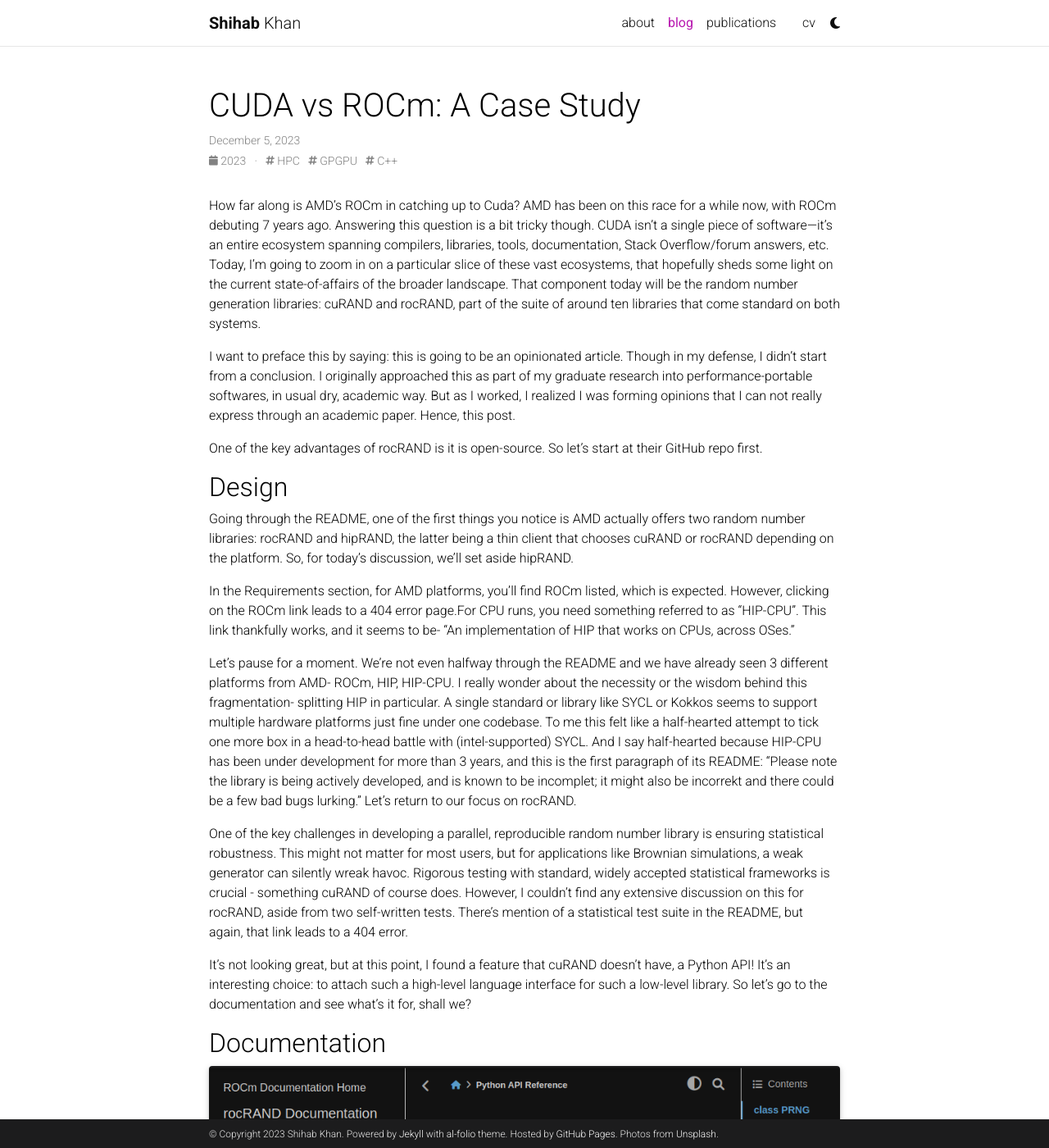
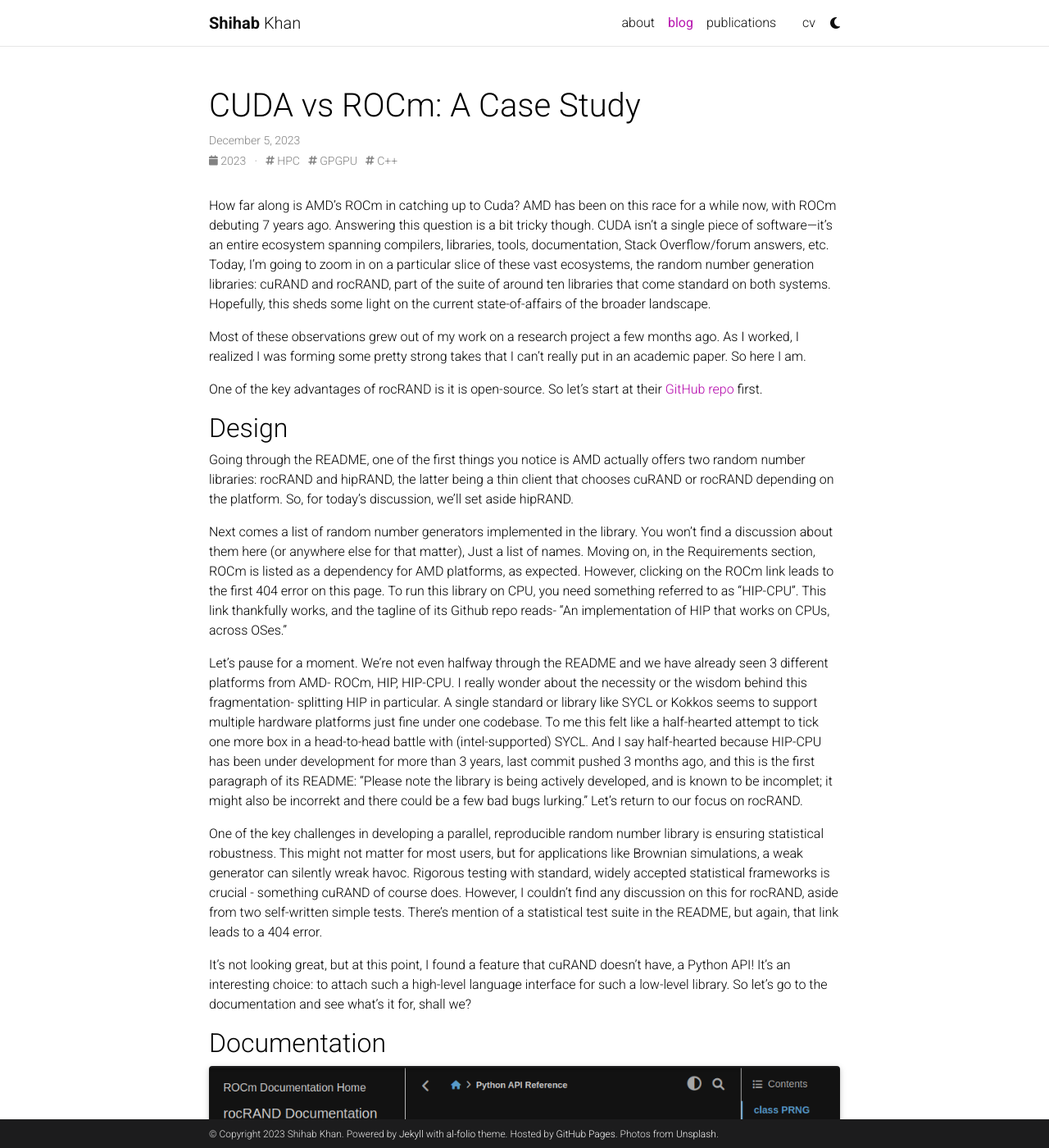
Before and after one commit to Shihab-Shahriar/Shihab-Shahriar.github.io, a Jekyll site: the page built from _posts/2023-12-04-Cuda vs Rocm: A Case Study Through Random Number Libraries.md, in a window 1280 px wide and 1400 px high. Shown: the whole window at 82% size. Built offline with Jekyll 4.4.1, drawn with Linux system fonts in a browser that asks for light colours; full-size pictures stand in for the smaller copies a plugin makes; comment, search, counter and statistics services are not loaded; a style sheet for code colours, icons or effects is not loaded; some of the changed text lies outside the part shown.

Commit message:
attempt 2

```diff
--- a/_posts/2023-12-04-Cuda vs Rocm: A Case Study Through Random Number Libraries.md
+++ b/_posts/2023-12-04-Cuda vs Rocm: A Case Study Through Random Number Libraries.md
@@ -5,20 +5,20 @@
 tags: HPC GPGPU C++
 ---
 
-How far along is AMD's ROCm in catching up to Cuda? AMD has been on this race for a while now, with ROCm debuting 7 years ago. Answering this question is a bit tricky though. CUDA isn’t a single piece of software—it’s an entire ecosystem spanning compilers, libraries, tools, documentation, Stack Overflow/forum answers, etc. Today, I’m going to zoom in on a particular slice of these vast ecosystems, that hopefully sheds some light on the current state-of-affairs of the broader landscape. That component today will be the random number generation libraries: cuRAND and rocRAND, part of the suite of around ten libraries that come standard on both systems.
+How far along is AMD's ROCm in catching up to Cuda? AMD has been on this race for a while now, with ROCm debuting 7 years ago. Answering this question is a bit tricky though. CUDA isn’t a single piece of software—it’s an entire ecosystem spanning compilers, libraries, tools, documentation, Stack Overflow/forum answers, etc. Today, I’m going to zoom in on a particular slice of these vast ecosystems, the random number generation libraries: cuRAND and rocRAND, part of the suite of around ten libraries that come standard on both systems. Hopefully, this sheds some light on the current state-of-affairs of the broader landscape.
 
-I want to preface this by saying: this is going to be an opinionated article. Though in my defense, I didn't start from a conclusion. I originally approached this as part of my graduate research into performance-portable softwares, in usual dry, academic way. But as I worked, I realized I was forming opinions that I can not really express through an academic paper. Hence, this post.
+Most of these observations grew out of my work on a research project a few months ago. As I worked, I realized I was forming some pretty strong takes that I can't really put in an academic paper. So here I am.
 
-One of the key advantages of rocRAND is it is open-source. So let's start at their GitHub repo first.
+One of the key advantages of rocRAND is it is open-source. So let's start at their [GitHub repo](https://github.com/ROCm/rocRAND) first.
 
 ## Design
 Going through the README, one of the first things you notice is AMD actually offers two random number libraries: rocRAND and hipRAND, the latter being a thin client that chooses cuRAND or rocRAND depending on the platform. So, for today's discussion, we'll set aside hipRAND.
 
-In the Requirements section, for AMD platforms, you'll find ROCm listed, which is expected. However, clicking on the ROCm link leads to a 404 error page.For CPU runs, you need something referred to as "HIP-CPU". This link thankfully works, and it seems to be- "An implementation of HIP that works on CPUs, across OSes."
+Next comes a list of random number generators implemented in the library. You won't find a discussion about them here (or anywhere else for that matter), Just a list of names. Moving on, in the Requirements section, ROCm is listed as a dependency for AMD platforms, as expected. However, clicking on the ROCm link leads to the first 404 error on this page. To run this library on CPU, you need something referred to as "HIP-CPU". This link thankfully works, and the tagline of its Github repo reads- "An implementation of HIP that works on CPUs, across OSes."
 
-Let's pause for a moment. We're not even halfway through the README and we have already seen 3 different platforms from AMD- ROCm, HIP, HIP-CPU. I really wonder about the necessity or the wisdom behind this fragmentation- splitting HIP in particular. A single standard or library like SYCL or Kokkos seems to support multiple hardware platforms just fine under one codebase. To me this felt like a half-hearted attempt to tick one more box in a head-to-head battle with (intel-supported) SYCL. And I say half-hearted because HIP-CPU has been under development for more than 3 years, and this is the first paragraph of its README: "Please note the library is being actively developed, and is known to be incomplet; it might also be incorrekt and there could be a few bad bugs lurking." Let's return to our focus on rocRAND.
+Let's pause for a moment. We're not even halfway through the README and we have already seen 3 different platforms from AMD- ROCm, HIP, HIP-CPU. I really wonder about the necessity or the wisdom behind this fragmentation- splitting HIP in particular. A single standard or library like SYCL or Kokkos seems to support multiple hardware platforms just fine under one codebase. To me this felt like a half-hearted attempt to tick one more box in a head-to-head battle with (intel-supported) SYCL. And I say half-hearted because HIP-CPU has been under development for more than 3 years, last commit pushed 3 months ago, and this is the first paragraph of its README: "Please note the library is being actively developed, and is known to be incomplet; it might also be incorrekt and there could be a few bad bugs lurking." Let's return to our focus on rocRAND.
 
-One of the key challenges in developing a parallel, reproducible random number library is ensuring statistical robustness. This might not matter for most users, but for applications like Brownian simulations, a weak generator can silently wreak havoc. Rigorous testing with standard, widely accepted statistical frameworks is crucial - something cuRAND of course does. However, I couldn't find any extensive discussion on this for rocRAND, aside from two self-written tests. There's mention of a statistical test suite in the README, but again, that link leads to a 404 error.
+One of the key challenges in developing a parallel, reproducible random number library is ensuring statistical robustness. This might not matter for most users, but for applications like Brownian simulations, a weak generator can silently wreak havoc. Rigorous testing with standard, widely accepted statistical frameworks is crucial - something cuRAND of course does. However, I couldn't find any discussion on this for rocRAND, aside from two self-written simple tests. There's mention of a statistical test suite in the README, but again, that link leads to a 404 error.
 
 It's not looking great, but at this point, I found a feature that cuRAND doesn't have, a Python API! It's an interesting choice: to attach such a high-level language interface for such a low-level library. So let's go to the documentation and see what's it for, shall we?
 
@@ -26,13 +26,19 @@
 
 {% include figure.html path="assets/img/rocm/py.png" class="img-fluid rounded z-depth-1 mx-auto d-block" caption="Figure 1: rocRAND's Python API."%}
 
-That's it! That's the entirety of the Python API documentation – and no, those headers aren’t clickable. [This is it](https://rocm.docs.amd.com/projects/rocRAND/en/latest/python_api.html)!!!
+That's it! That's the entirety of the Python API documentation – and no, those headers aren’t clickable. [This is it](https://rocm.docs.amd.com/projects/rocRAND/en/latest/python_api.html)!
 
-So, that was a bonus feature. What about the C++ API documentation? well, it exists, but it's hardly any different. It's almost entirely just a dump of function docstrings, with same comment copy/pasted for all the functions. And this mindless copy/pasting has predictable result- you'll find, for example, the "documentation" mention 64 bit int return type for a function while it actually returns 32-bit.
+So, that was a bonus feature. What about the C++ API documentation? well, it exists, but it's hardly any different. The API reference is almost entirely just a dump of function docstrings, with same comment copy/pasted for all the functions. And this mindless copy/pasting has predictable result- you'll find, for example, the "documentation" mention 64 bit int return type for a function while it actually returns 32-bit.
+
+The Programming Guide again starts (and ends) with the list of generators, with only one piece of extra information here, whether a generator is for pseudo-random or quasi-random number generation. The next (and final) section is titled "Ordering", and the very first sentence starts talking about "how results are ordered in global memory." If you just thought- wait, what results? that's a very valid response. You *might* eventually figure out they are talking about the host-side API that generates a buffer of random numbers on device. Being GPU, it uses multiple threads behind the scene, and ordering here refers to how to order the numbers coming out of each thread in the output buffer. They list 5 ways of doing it, after commenting how this choice impacts performance and reproducibility. Go on, [read about them a little bit](https://rocm.docs.amd.com/projects/rocRAND/en/latest/programmers_guide.html#), you'll soon discover a pretty interesting relationship between them. For the lazy among you, here's a clue:
+
+{% include figure.html path="assets/img/rocm/Spiderman.png" class="img-fluid rounded z-depth-1 mx-auto d-block" caption="" style="max-width: 50%;" %}
+
+They are all the same! Of course, they don't say that directly, it's another little thing for you to figure out. (well, technically I can't say "all" are same, becuase they don't mention the fifth one anywhere else in the page.)
 
 Frankly, this isn't just bad documentation; this is horrendous. There is no attempt anywhere to introduce or explain anything: just data dumps and lists. You get the sense, once again, that this "documentation work" was another box for someone to tick, without any consideration paid to a potential user of the software.
 
-But the code follows the same API as cuRAND. So someone familar with cuRAND will be able to manage. (I guess that was the assumption of documentation authors, they didn't imagine anyone coming straight to AMD ecosystem.) Let's look at that code next.
+But the code follows the same API as cuRAND. So someone familar with cuRAND will be able to manage eventually. Let's look at how that code fares against cuRAND next.
 
 ## Performance
 
@@ -40,19 +46,16 @@
 
 {% include figure.html path="assets/img/rocm/comb.jpg" class="img-fluid rounded z-depth-1 mx-auto d-block" caption="Figure 2:  Time taken to render the image on the right by cuRAND and rocRAND libraries (left)"%}
 
-4.03 seconds vs 5.5s- the raytracer with the rocRAND version is 37% slower. Remember this isn't a micro-benchmark of just random number generation part, the timings are for whole program. I think this is a pretty substantial slowdown.
+4.03 seconds vs 5.5s- the raytracer with the rocRAND version is 37% slower. Remember this isn't a micro-benchmark of just random number generation part, the timings are for whole program. With that in mind, I think this is a pretty substantial slowdown.
 
-The benchmark was performed on an Nvidia V100 GPU. Is that fair? I think yes, especially since rocRAND’s developers [claimed](https://streamhpc.com/blog/2017-11-29/learn-amds-prng-library-developed-rocRAND/) to have performance parity with cuRAND on Nvidia GPUs. But maybe cuRAND has some hardware-specific optimizations? I really don't think that's the case. Philox algorithm isn't that complicated, it doesn't really need any advanced GPU primitives. But don't take just my word for it: our lab made a pretty simple implementation of Philox, (you can find it here [here](https://github.com/msu-sparta/OpenRAND/blob/main/include/openrand/phillox.h)), it is orders of magnitude smaller than rocRAND's implementation in terms of LOC, yet it performs on par with CuRAND (4.09 seconds).
+The benchmark was performed on an Nvidia V100 GPU. Is that fair? I think yes, especially since rocRAND’s developers [claimed](https://streamhpc.com/blog/2017-11-29/learn-amds-prng-library-developed-rocRAND/) to have performance parity with cuRAND on Nvidia GPUs. But maybe cuRAND has some hardware-specific optimizations? I really don't think that's the case. Philox algorithm isn't that complicated, it doesn't really need any advanced GPU primitives. But don't take just my word for it: our lab made a pretty simple implementation of Philox, (you can find it [here](https://github.com/msu-sparta/OpenRAND/blob/main/include/openrand/philox.h)), it is orders of magnitude smaller than rocRAND's implementation in terms of LOC, yet it performs on par with CuRAND (4.09 seconds).
 
 
 Still, it's just one benchmark. I'm sure there are other hardware-software combinations where this performance gap disappears. But, just to ensure that the ray tracer isn't some outlier, I wrote a pretty basic 2D brownian dynamics simulation code. The story is even worse here for rocRAND, 6.30 seconds vs cuRAND's 4.23- a 48% slowdown.
 
 ## Final Thoughts
 
-A thought occurred to me recently, you can almost put a dollar amount to the value of cuda now. It may sound a bit whimsical, but bear with me: let's estimate the value of AI riches that went almost exclusively to Nvidia since the ChatGPT phenomenon (say around 700B USD), and let's assume Cuda is responsible for x% of it. Here's the thing: no matter how low you think that x is (within reason), it's going to be an astronomical sum! I'm sure the math didn't escape AMD, as they watched it all unfolding from sideline.
-
-Many assumed this will be a big wake-up call for AMD, their [Carthage must be destroyed](https://www.vanityfair.com/news/2016/06/how-mark-zuckerberg-led-facebooks-war-to-crush-google-plus) moment that radically alters their well-known laid-back attitude to software. There are hints of this shift in their recent events and press releases, and I hope this trend continues.
-
+After the ChatGPT phenomenon, there has recently been lots of focus on Nvidia's "CUDA moat". As we all watched the vast AI riches going almost exclusively to Nvidia thanks mostly to that moat, many assumed this will be a big wake-up call for AMD, their [Carthage must be destroyed](https://www.vanityfair.com/news/2016/06/how-mark-zuckerberg-led-facebooks-war-to-crush-google-plus) moment that radically alters their well-known laid-back attitude to software. There are hints of this shift in their recent events and press releases, and I hope this trend continues.
 
 But in my little corner of HPC world, I’m yet to see any meaningful movement in that regard. And AMD needs to hurry up- as I wrote this article, I took a cursory glance at Intel’s [documentation](https://spec.oneapi.io/versions/1.2-rev-1/elements/oneMKL/source/domains/rng/onemkl-rng-overview.html)  for SYCL (a competitor of HIP) on this topic- a clean, well-organized, professional site- as you’d expect.
 
```
Also changed, not shown: _posts/letslearnsycl.md (added, +1 -0 lines), assets/img/rocm/Spiderman.png (added).
